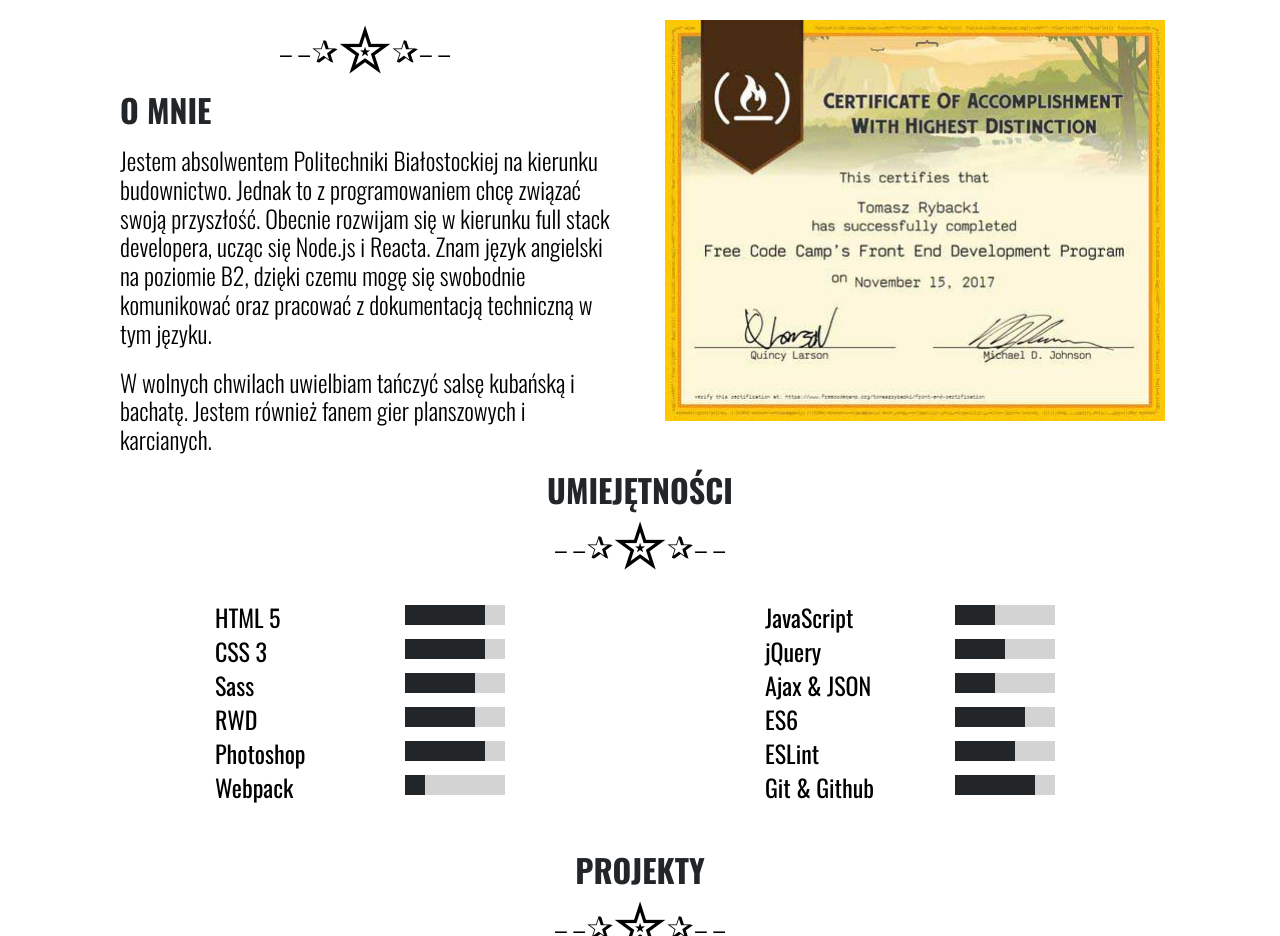
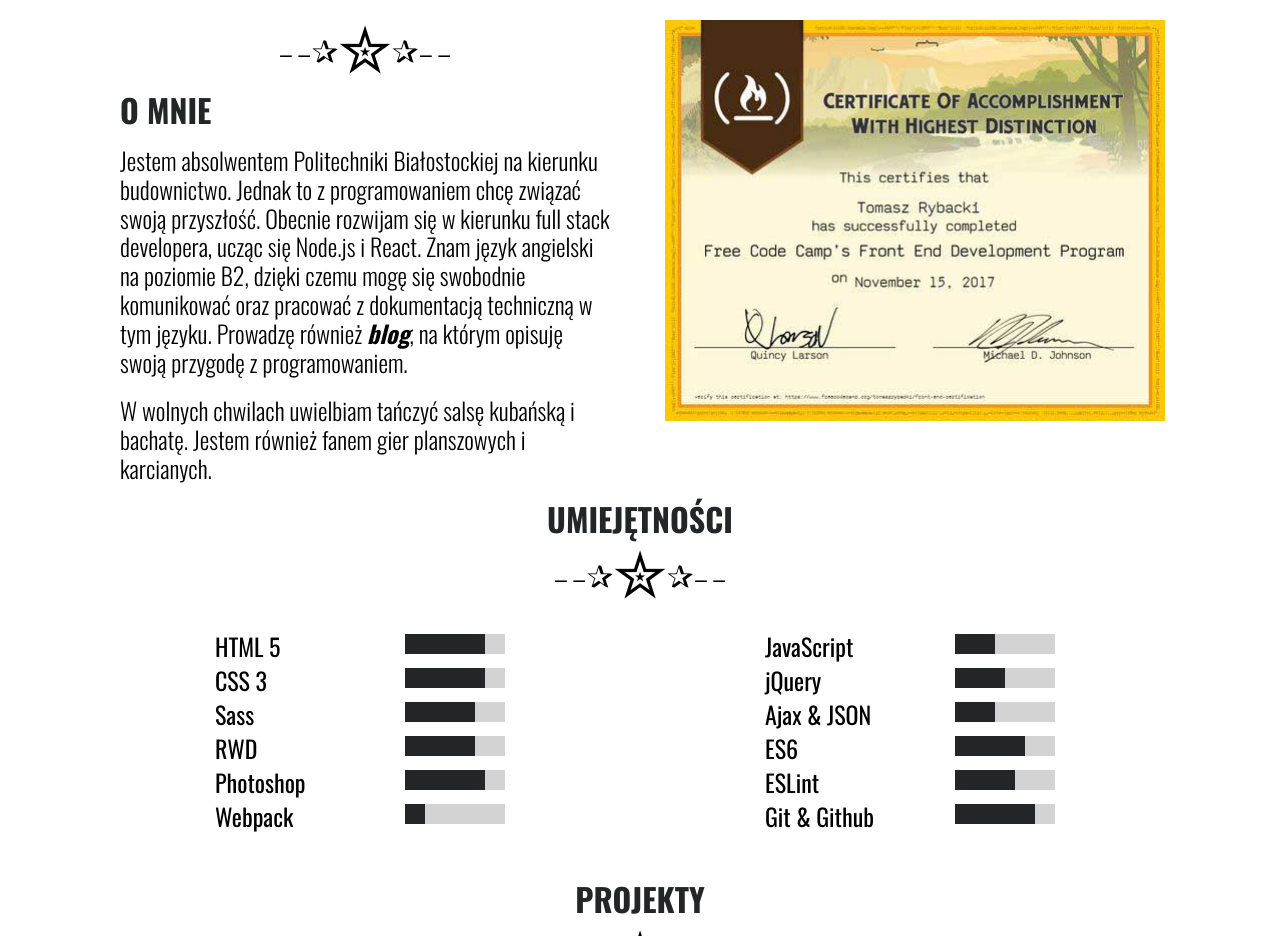
Before and after one commit to TomaszRybacki/Official-portfolio, a plain HTML site: page index.html in a window 1280 px wide. Shown: the part 800-1736 px from the top of the page. Drawn offline with nearby package versions, Linux system fonts and the light colour scheme.

Commit message:
Add link to my blog and update CV.

```diff
--- a/index.html
+++ b/index.html
@@ -100,7 +100,7 @@
           </span>
 
           <h2 class="section-title">O mnie</h2>
-          <p class="txt">Jestem absolwentem Politechniki Białostockiej na kierunku budownictwo. Jednak to z programowaniem chcę związać swoją przyszłość. Obecnie rozwijam się w kierunku full stack developera, ucząc się Node.js i Reacta. Znam język angielski na poziomie B2, dzięki czemu mogę się swobodnie komunikować oraz pracować z dokumentacją techniczną w tym języku.</p>
+          <p class="txt">Jestem absolwentem Politechniki Białostockiej na kierunku budownictwo. Jednak to z programowaniem chcę związać swoją przyszłość. Obecnie rozwijam się w kierunku full stack developera, ucząc się Node.js i React. Znam język angielski na poziomie B2, dzięki czemu mogę się swobodnie komunikować oraz pracować z dokumentacją techniczną w tym języku. Prowadzę również <a class="bold" href="http://blog.tomasz-rybacki.pl" target="_blank">blog</a>, na którym opisuję swoją przygodę z programowaniem.</p>
           <p class="txt">W wolnych chwilach uwielbiam tańczyć salsę kubańską i bachatę. Jestem również fanem gier planszowych i karcianych.</p>
         </div>
         <div class="box50">
--- a/scss/about.scss
+++ b/scss/about.scss
@@ -56,6 +56,14 @@
   margin: 0 auto;
   line-height: 120%;
   flex: 1 1 100%;
+}
+
+.bold {
+  font-weight: bold;
+  font-style: italic;
+  &:hover {
+    color: $color;
+  }
 }
 
 .divider {
```
Also changed, not shown: scripts/code.js (+0 -41 lines), css/main.css, css/main.min.css (added), scripts/code.min.js (added), 2 other files.
